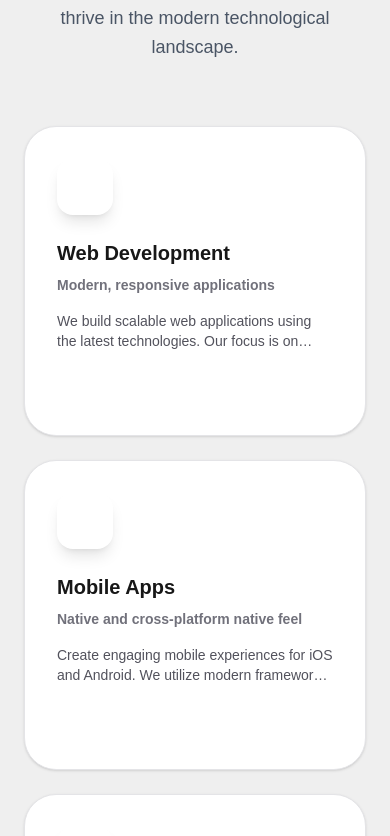
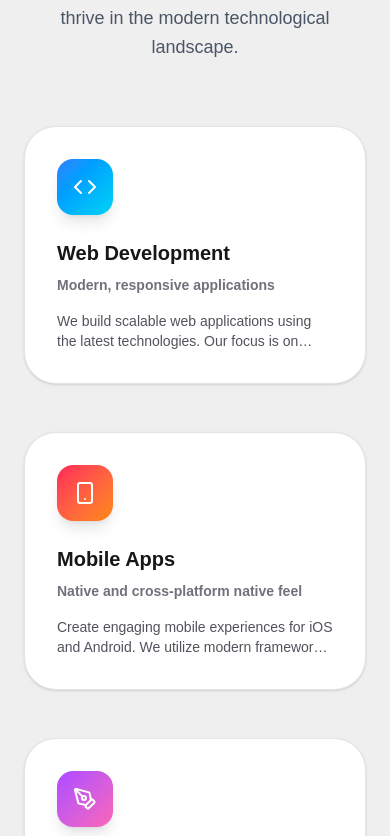
Before and after one commit to bone204/my-qa-app, a Next.js app: page / in a window 390 px wide. Shown: the part 1448-2284 px from the top of the page. Built offline with nearby package versions, Linux system fonts and the light colour scheme.

Commit message:
feat: Implement initial AppBar navigation with mobile menu and ServiceSection with interactive cards.

```diff
--- a/src/components/AppBar.tsx
+++ b/src/components/AppBar.tsx
@@ -63,6 +63,17 @@ export default function AppBar() {
     window.addEventListener("scroll", handleScroll, { passive: true });
     return () => window.removeEventListener("scroll", handleScroll);
   }, [lastScrollY, isMobileMenuOpen]);
+
+  // Hide AppBar when a modal is opened in ServiceSection
+  useEffect(() => {
+    const handleModalToggle = (e: any) => {
+      const isOpen = e.detail?.isOpen;
+      setIsVisible(!isOpen);
+    };
+
+    window.addEventListener("modal-toggle", handleModalToggle);
+    return () => window.removeEventListener("modal-toggle", handleModalToggle);
+  }, []);
 
   return (
     <>
--- a/src/components/home/ServiceCard.tsx
+++ b/src/components/home/ServiceCard.tsx
@@ -20,19 +20,33 @@ export function ServiceCard({ service, isSelected, onClick, variants }: ServiceC
     <motion.div
       variants={variants}
       onClick={onClick}
-      whileHover={{ y: -5, scale: 1.02 }}
-      whileTap={{ scale: 0.98 }}
+      animate={{
+        y: [0, -15, 0],
+      }}
+      transition={{
+        y: {
+          duration: 3,
+          repeat: Infinity,
+          ease: "easeInOut",
+        },
+      }}
+      whileHover={{
+        y: -25,
+        scale: 1.05,
+        transition: { type: "spring", stiffness: 400, damping: 20 }
+      }}
+      whileTap={{ scale: 0.95 }}
       className={cn(
-        "group relative cursor-pointer overflow-hidden rounded-[2rem] bg-white dark:bg-zinc-900 border border-zinc-200 dark:border-zinc-800 p-8 shadow-sm transition-all duration-300",
+        "group relative cursor-pointer overflow-hidden rounded-4xl bg-white border border-zinc-200 p-8 shadow-sm hover:shadow-xl hover:border-primary/20 transition-colors duration-200",
         isSelected ? "opacity-0 pointer-events-none" : "opacity-100"
       )}
       style={{ borderRadius: 32 }}
     >
-      <div className="absolute inset-0 bg-gradient-to-br opacity-0 transition-opacity duration-300 group-hover:opacity-5 mix-blend-overlay" />
+      <div className="absolute inset-0 bg-linear-to-br opacity-0 transition-opacity duration-300 group-hover:opacity-5 mix-blend-overlay" />
 
       <div
         className={cn(
-          "mb-6 inline-flex h-14 w-14 items-center justify-center rounded-2xl text-white shadow-lg",
+          "mb-6 inline-flex h-14 w-14 items-center justify-center rounded-2xl text-white shadow-lg bg-linear-to-br",
           service.gradient
         )}
       >
@@ -51,7 +65,7 @@ export function ServiceCard({ service, isSelected, onClick, variants }: ServiceC
         {service.description}
       </p>
 
-      <div className="mt-8 flex items-center text-sm font-semibold text-primary dark:text-primary/80 opacity-0 transition-all group-hover:opacity-100 -translate-x-4 group-hover:translate-x-0">
+      <div className="flex items-center text-sm font-semibold text-primary dark:text-primary/80 overflow-hidden transition-all duration-300 max-h-0 opacity-0 group-hover:mt-6 group-hover:max-h-20 group-hover:opacity-100 -translate-x-4 group-hover:translate-x-0">
         Explore service <ArrowRight className="ml-2 h-4 w-4" />
       </div>
     </motion.div>
--- a/src/components/home/ServiceData.ts
+++ b/src/components/home/ServiceData.ts
@@ -25,7 +25,7 @@ export const services: ServiceData[] = [
     subtitle: "Modern, responsive applications",
     description: "We build scalable web applications using the latest technologies. Our focus is on delivering high-performance, accessible, and SEO-friendly solutions that drive growth and engage users effectively.",
     icon: Code,
-    gradient: "from-primary to-rose-400",
+    gradient: "from-blue-500 to-cyan-400",
     features: ["Custom React/Next.js Apps", "E-commerce Platforms", "Progressive Web Apps", "API Development"],
   },
   {
@@ -34,7 +34,7 @@ export const services: ServiceData[] = [
     subtitle: "Native and cross-platform native feel",
     description: "Create engaging mobile experiences for iOS and Android. We utilize modern frameworks to ship high-quality apps quickly, ensuring a native-like feel and robust performance across all devices.",
     icon: Smartphone,
-    gradient: "from-zinc-800 to-zinc-600",
+    gradient: "from-rose-500 to-orange-400",
     features: ["iOS & Android Development", "Cross-platform Solutions", "Mobile UI/UX Design", "App Store Optimization"],
   },
   {
@@ -43,7 +43,7 @@ export const services: ServiceData[] = [
     subtitle: "Intuitive and beautiful design",
     description: "Transform your ideas into stunning visual interfaces. Our design process prioritizes user experience, ensuring that every interaction is intuitive, accessible, and visually captivating.",
     icon: PenTool,
-    gradient: "from-rose-500 to-primary",
+    gradient: "from-purple-500 to-pink-400",
     features: ["User Research", "Wireframing & Prototyping", "Design Systems", "Usability Testing"],
   },
   {
@@ -52,7 +52,7 @@ export const services: ServiceData[] = [
     subtitle: "Secure and scalable infrastructure",
     description: "Leverage the power of the cloud to streamline your operations. We offer cloud migration, architecture design, and DevOps services on AWS, Google Cloud, and Azure to optimize your infrastructure.",
     icon: Cloud,
-    gradient: "from-zinc-700 to-zinc-500",
+    gradient: "from-sky-400 to-indigo-500",
     features: ["Cloud Migration", "Serverless Architecture", "DevOps & CI/CD", "Infrastructure as Code"],
   },
   {
@@ -61,7 +61,7 @@ export const services: ServiceData[] = [
     subtitle: "Intelligent solutions for tomorrow",
     description: "Integrate artificial intelligence into your business processes. From predictive analytics to custom LLM integrations, we help you harness the power of AI to gain a competitive edge.",
     icon: BrainCircuit,
-    gradient: "from-primary to-primary/80",
+    gradient: "from-emerald-500 to-teal-400",
     features: ["Custom LLM Integration", "Predictive Analytics", "Process Automation", "Computer Vision"],
   },
   {
@@ -70,7 +70,7 @@ export const services: ServiceData[] = [
     subtitle: "Actionable insights from data",
     description: "Turn raw data into strategic assets. Our data analytics services help you visualize trends, track KPIs, and make informed decisions that drive your business forward and keep you informed.",
     icon: LineChart,
-    gradient: "from-rose-600 to-pink-500",
+    gradient: "from-amber-500 to-primary",
     features: ["Data Visualization", "Business Intelligence", "Custom Dashboards", "Data Pipeline Engineering"],
   },
 ];
--- a/src/components/home/ServiceSection.tsx
+++ b/src/components/home/ServiceSection.tsx
@@ -35,12 +35,14 @@ export default function ServiceSection() {
     };
   }, []);
 
-  // Lock body scroll when modal is open
+  // Lock body scroll and notify AppBar when modal is open
   useEffect(() => {
     if (selectedId) {
       document.body.style.overflow = "hidden";
+      window.dispatchEvent(new CustomEvent("modal-toggle", { detail: { isOpen: true } }));
     } else {
       document.body.style.overflow = "";
+      window.dispatchEvent(new CustomEvent("modal-toggle", { detail: { isOpen: false } }));
     }
   }, [selectedId]);
 
@@ -56,11 +58,15 @@ export default function ServiceSection() {
   };
 
   const cardVariants = {
-    hidden: { opacity: 0, y: 20 },
+    hidden: { opacity: 0, y: 50, scale: 0.95 },
     visible: {
       opacity: 1,
       y: 0,
-      transition: { duration: 0.4, ease: "easeOut" }
+      scale: 1,
+      transition: {
+        duration: 0.6,
+        ease: [0.16, 1, 0.3, 1] // Custom ease-out expo
+      }
     }
   };
 
@@ -70,7 +76,7 @@ export default function ServiceSection() {
         <motion.div
           initial="hidden"
           whileInView="visible"
-          viewport={{ once: false, amount: 0.3 }}
+          viewport={{ once: false, amount: 0.2 }}
           variants={{
             hidden: { opacity: 0, y: 20 },
             visible: { opacity: 1, y: 0, transition: { duration: 0.5, ease: "easeOut" } }
@@ -89,8 +95,8 @@ export default function ServiceSection() {
           variants={containerVariants}
           initial="hidden"
           whileInView="visible"
-          viewport={{ once: true, amount: 0.1 }}
-          className="mx-auto grid max-w-2xl grid-cols-1 gap-6 sm:grid-cols-2 lg:max-w-none lg:grid-cols-3"
+          viewport={{ once: false, amount: 0.1 }}
+          className="mx-auto grid max-w-2xl grid-cols-1 gap-12 sm:grid-cols-2 lg:max-w-none lg:grid-cols-3 items-start"
         >
           {services.map((service) => (
             <ServiceCard
@@ -112,22 +118,25 @@ export default function ServiceSection() {
               animate={{ opacity: 1 }}
               exit={{ opacity: 0 }}
               onClick={() => setSelectedId(null)}
-              className="fixed inset-0 z-40 bg-zinc-950/40 backdrop-blur-md"
+              className="fixed inset-0 z-40 bg-rose-950/20 backdrop-blur-md"
               style={{ pointerEvents: 'auto' }}
             />
 
             <div className="fixed inset-0 z-50 flex items-center justify-center p-4 sm:p-6 md:p-12 pointer-events-none">
               <motion.div
                 layoutId={`card-${selectedService.id}`}
-                className="pointer-events-auto relative w-full max-w-2xl max-h-[90vh] overflow-hidden bg-white dark:bg-zinc-900 shadow-2xl ring-1 ring-zinc-200 dark:ring-zinc-800 flex flex-col"
-                transition={{ duration: 0.45, ease: [0.4, 0, 0.2, 1] }}
-                style={{ borderRadius: 32 }}
+                initial={{ opacity: 0, scale: 0.9, y: 20 }}
+                animate={{ opacity: 1, scale: 1, y: 0 }}
+                exit={{ opacity: 0, scale: 0.9, y: 20 }}
+                className="pointer-events-auto relative w-full hide-scrollbar max-w-2xl max-h-[85vh] overflow-hidden bg-white shadow-2xl ring-1 ring-zinc-200 flex flex-col"
+                transition={{ duration: 0.4, ease: [0.22, 1, 0.36, 1] }}
+                style={{ borderRadius: 40 }}
               >
                 <div className="p-8 sm:p-12 overflow-y-auto w-full h-full custom-scrollbar">
                   <div className="flex items-start justify-between mb-8">
                     <div
                       className={cn(
-                        "inline-flex h-16 w-16 sm:h-20 sm:w-20 items-center justify-center rounded-3xl text-white shadow-xl shrink-0",
+                        "inline-flex h-16 w-16 sm:h-20 sm:w-20 items-center justify-center rounded-3xl text-white shadow-xl shrink-0 bg-linear-to-br",
                         selectedService.gradient
                       )}
                     >
@@ -152,7 +161,7 @@ export default function ServiceSection() {
                     animate={{ opacity: 1, y: 0 }}
                     transition={{ delay: 0.2, duration: 0.3 }}
                   >
-                    <div className="rounded-[1.5rem] bg-zinc-50/50 dark:bg-zinc-800/30 p-6 sm:p-8 ring-1 ring-inset ring-zinc-100/50 dark:ring-zinc-800/50">
+                    <div className="rounded-3xl bg-rose-50/50 dark:bg-rose-900/10 p-6 sm:p-8 ring-1 ring-inset ring-rose-100/50 dark:ring-rose-800/20">
                       <h4 className="mb-4 font-semibold tracking-wide text-foreground uppercase text-xs opacity-50">Core Capabilities</h4>
                       <ul className="grid grid-cols-1 gap-y-4 sm:grid-cols-2 sm:gap-x-6">
                         {selectedService.features.map((feature, idx) => (
```
